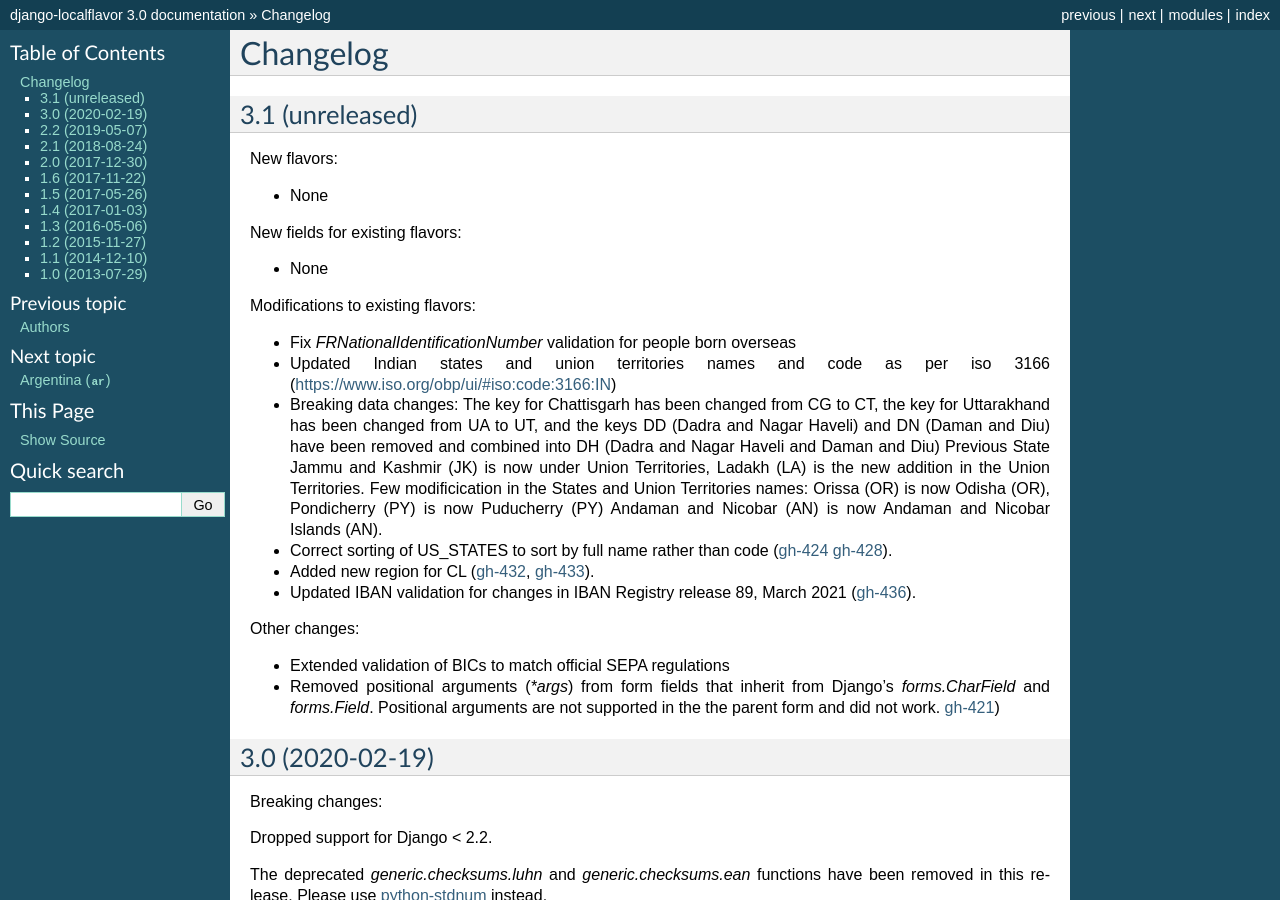
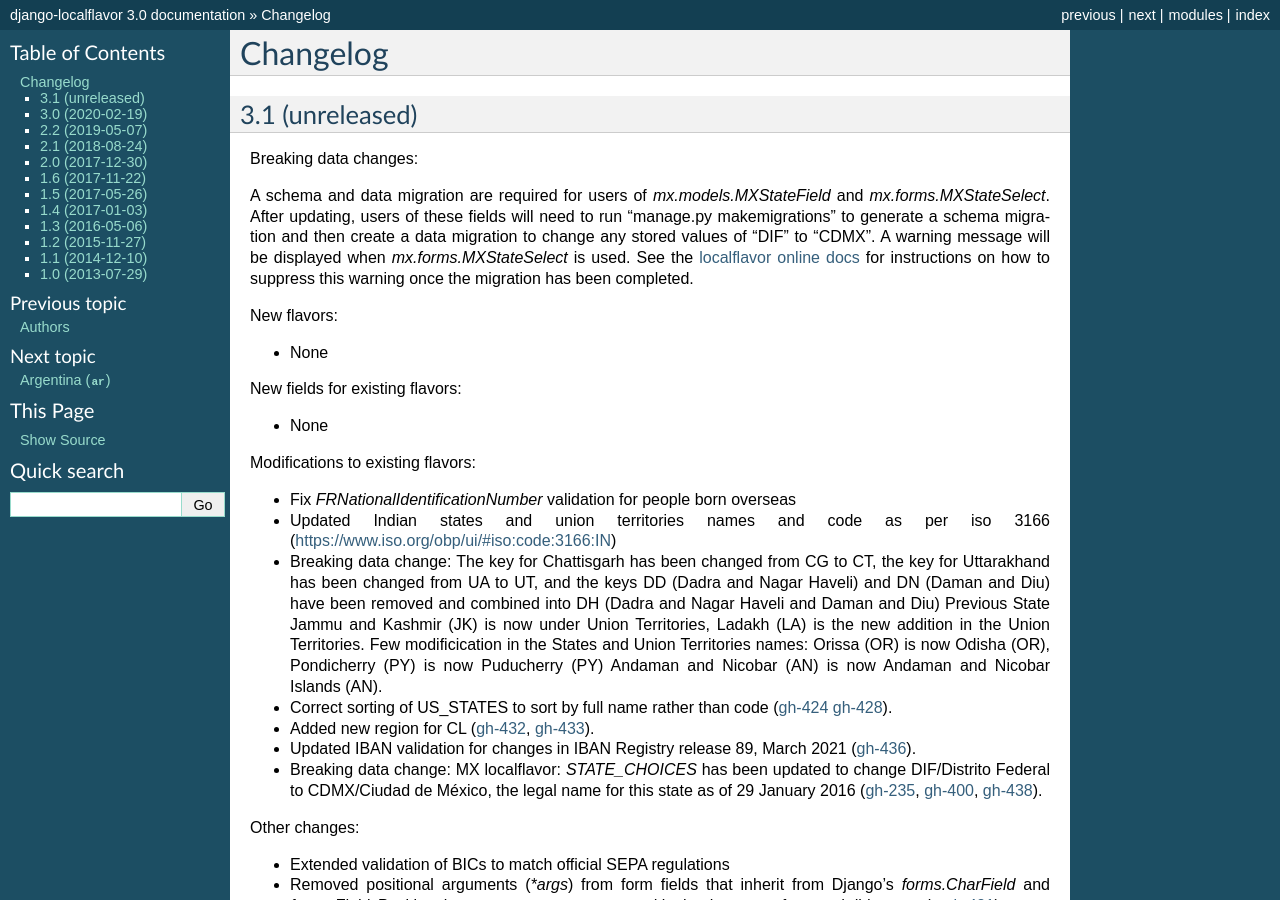
Before and after one commit to django/django-localflavor, a Sphinx documentation site: the page built from docs/changelog.rst, in a window 1280 px wide and 900 px high. Built offline with Sphinx 7.4.7, drawn with Linux system fonts in a browser that asks for light colours.

Commit message:
Changed DIF to CDMX in MX STATE_CHOICES (#438)

```diff
--- a/docs/changelog.rst
+++ b/docs/changelog.rst
@@ -3,6 +3,15 @@
 
 3.1   (unreleased)
 ------------------
+
+Breaking data changes:
+
+A schema and data migration are required for users of `mx.models.MXStateField` and `mx.forms.MXStateSelect`. After
+updating, users of these fields will need to run "manage.py makemigrations" to generate a schema migration and then
+create a data migration to change any stored values of "DIF" to "CDMX". A warning message will be displayed when
+`mx.forms.MXStateSelect` is used. See the
+`localflavor online docs <https://django-localflavor.readthedocs.io/en/latest/#backwards-compatibility>`_ for
+instructions on how to suppress this warning once the migration has been completed.
 
 New flavors:
 
@@ -16,7 +25,7 @@
 
 - Fix `FRNationalIdentificationNumber` validation for people born overseas
 - Updated Indian states and union territories names and code as per iso 3166 (https://www.iso.org/obp/ui/#iso:code:3166:IN)
-- Breaking data changes: The key for Chattisgarh has been changed from CG to CT, the key for Uttarakhand has been changed from UA to UT,
+- Breaking data change: The key for Chattisgarh has been changed from CG to CT, the key for Uttarakhand has been changed from UA to UT,
   and the keys DD (Dadra and Nagar Haveli) and DN (Daman and Diu) have been removed and combined into DH (Dadra and Nagar Haveli and Daman and Diu)
   Previous State Jammu and Kashmir (JK) is now under Union Territories, Ladakh (LA) is the new addition in the Union Territories.
   Few modificication in the States and Union Territories names: Orissa (OR) is now Odisha (OR), Pondicherry (PY) is now Puducherry (PY)
@@ -27,6 +36,11 @@
 - Added new region for CL (`gh-432 <https://github.com/django/django-localflavor/issues/432>`_, `gh-433 <https://github.com/django/django-localflavor/pull/433>`_).
 - Updated IBAN validation for changes in IBAN Registry release 89, March 2021
   (`gh-436 <https://github.com/django/django-localflavor/issues/436>`_).
+- Breaking data change: MX localflavor: `STATE_CHOICES` has been updated to change DIF/Distrito Federal to CDMX/Ciudad
+  de México, the legal name for this state as of 29 January 2016
+  (`gh-235 <https://github.com/django/django-localflavor/issues/235>`_,
+  `gh-400 <https://github.com/django/django-localflavor/issues/400>`_,
+  `gh-438 <https://github.com/django/django-localflavor/issues/438>`_).
 
 Other changes:
 
```
Also changed, not shown: 3 other files.
